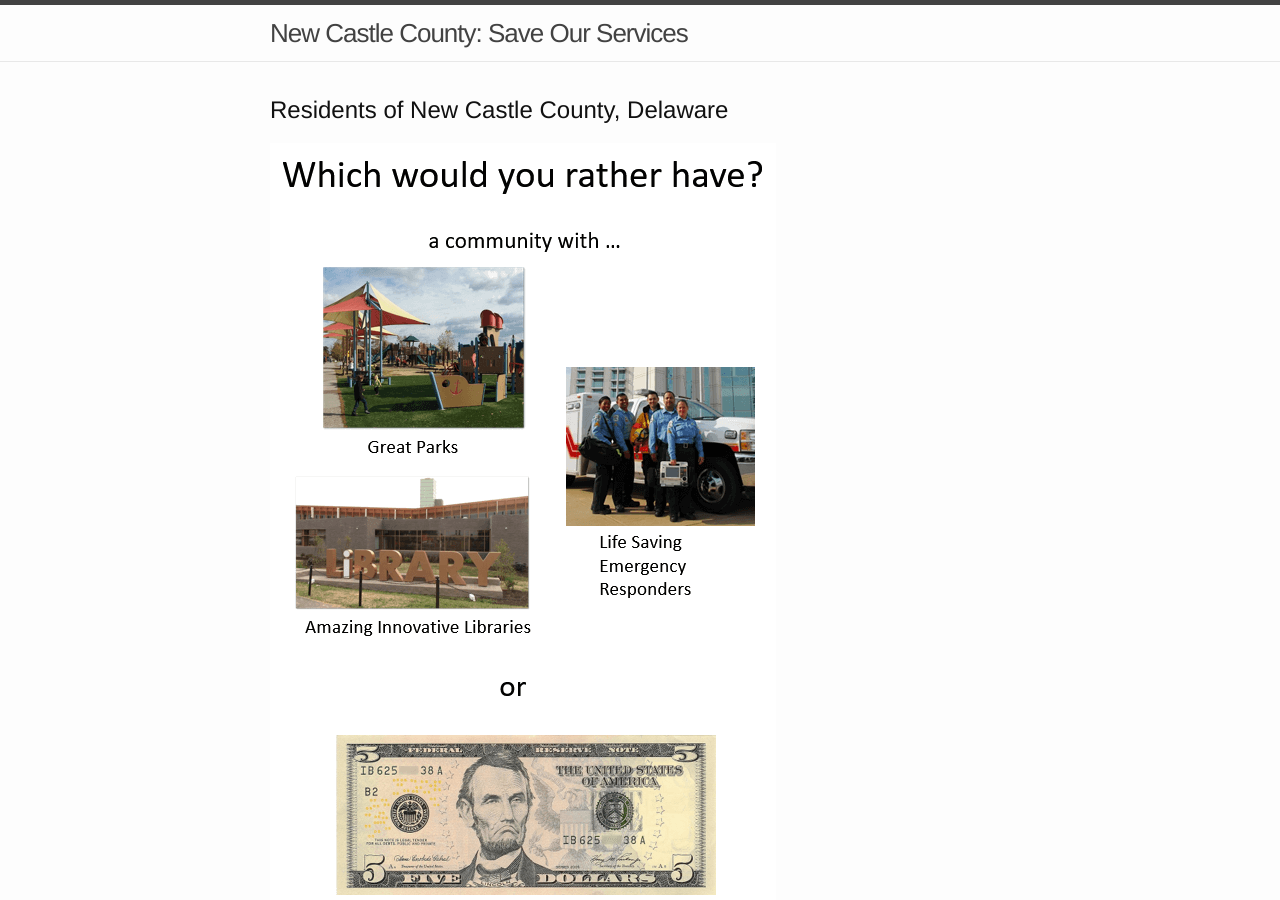
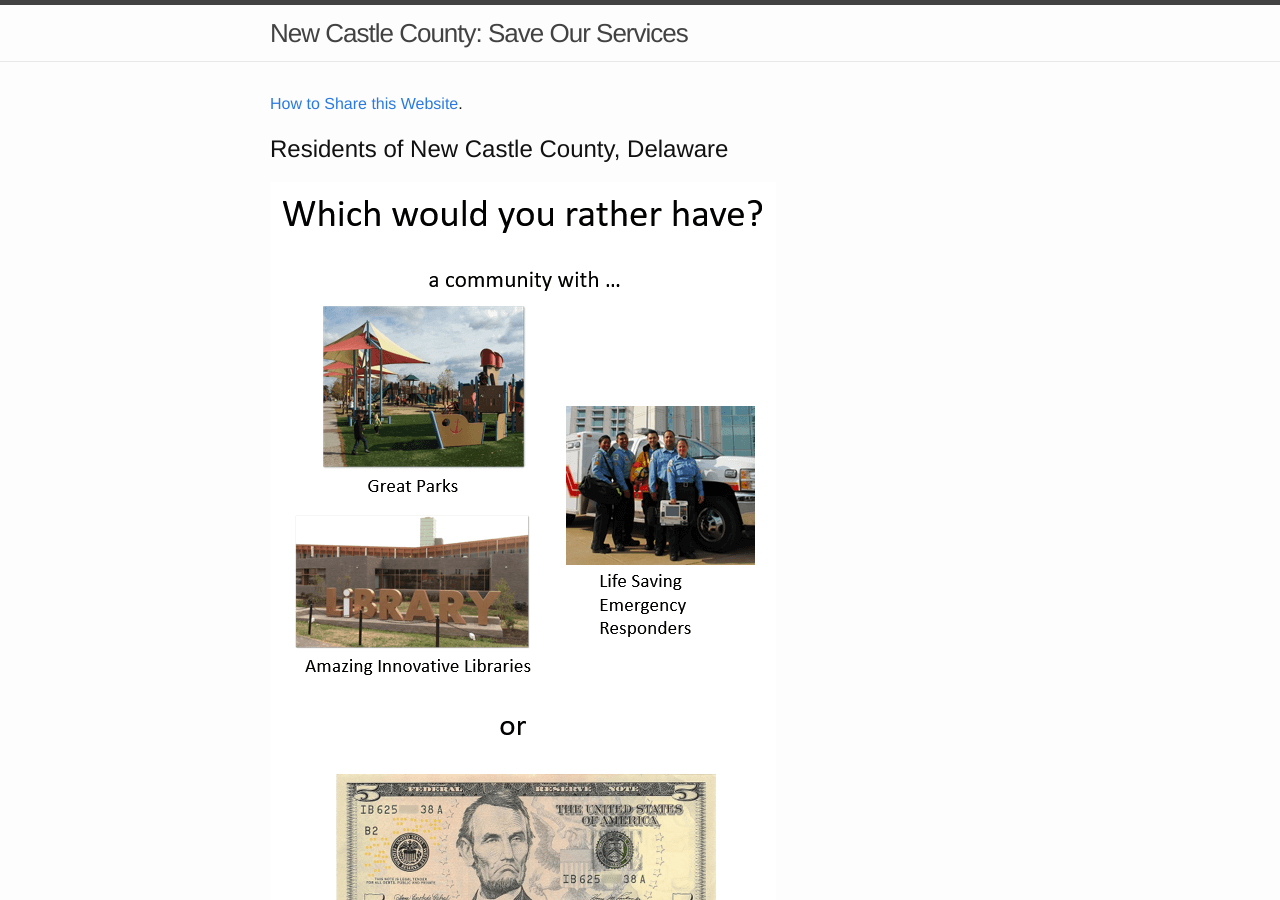
Before and after one commit to wstabosz/nccsos, a Jekyll site: the page built from index.markdown, in a window 1280 px wide and 900 px high. Built offline with Jekyll 4.4.1, drawn with Linux system fonts in a browser that asks for light colours.

Commit message:
Updated Index

```diff
--- a/index.markdown
+++ b/index.markdown
@@ -3,6 +3,9 @@ title: Introducing NCC Deluxe
 date: 2018-05-20 05:48:00 -04:00
 layout: default
 ---
+
+
+[How to Share this Website](/help-save-our-services).
 
 ## Residents of New Castle County, Delaware
 
```
